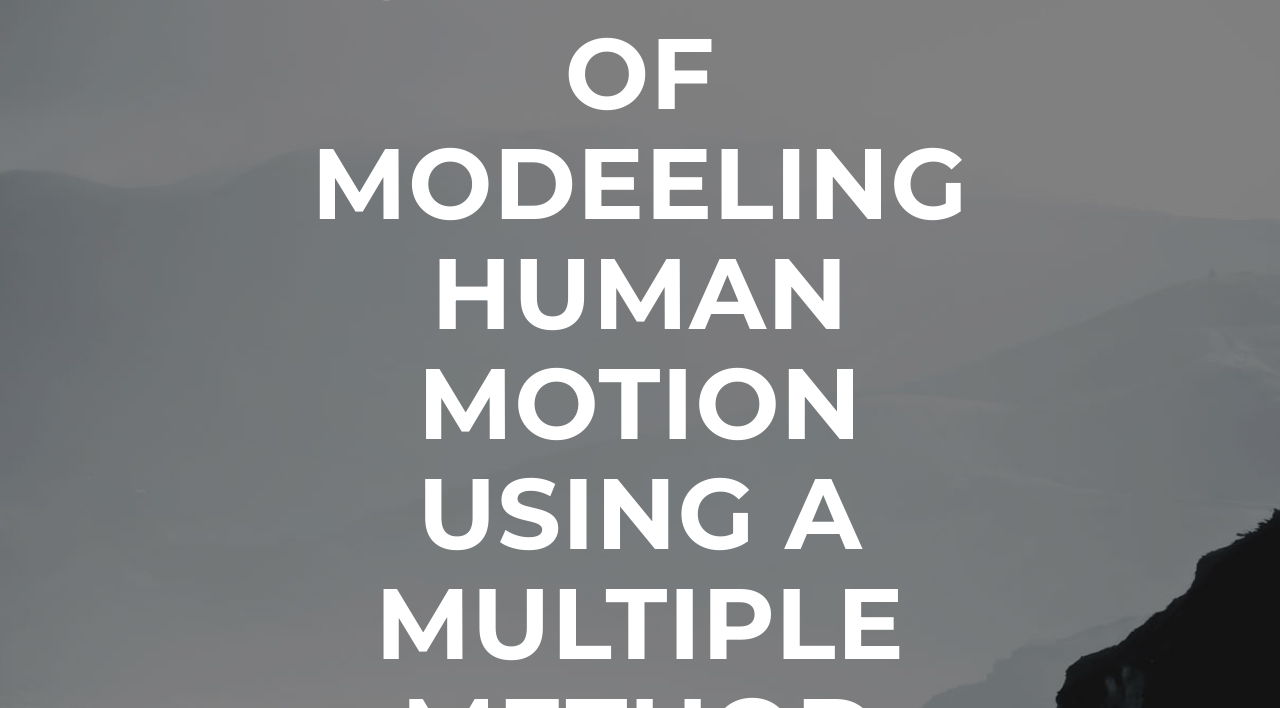
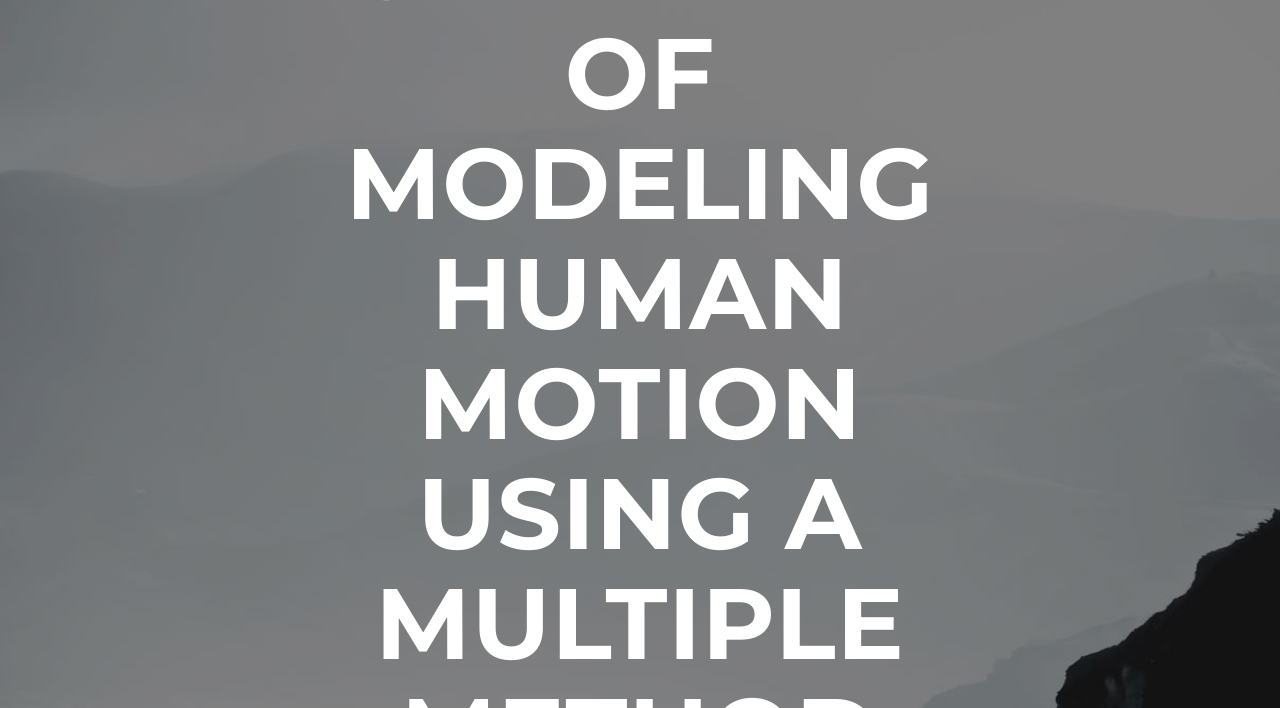
Before and after one commit to pguinto1/pguinto1.github.io, a website: page index.html in a window 1280 px wide. Shown: the part 92-800 px from the top of the page. Drawn offline with nearby package versions, Linux system fonts and the light colour scheme; some packages are replaced by stand-ins of ours.

Commit message:
Update index.html

```diff
--- a/index.html
+++ b/index.html
@@ -74,7 +74,7 @@
             <div class="container">
                 <div class="row">
                     <div class="col-md-8 col-md-offset-2">
-                        <h1 class="brand-heading">Overview of Modeeling Human Motion Using a Multiple Method Approach</h1>
+                        <h1 class="brand-heading">Overview of Modeling Human Motion Using a Multiple Method Approach</h1>
                         <p class="intro-text">Exactly what it says.</p>
                         <a href="#about" class="btn btn-circle page-scroll">
                             <i class="fa fa-angle-double-down animated"></i>
```
